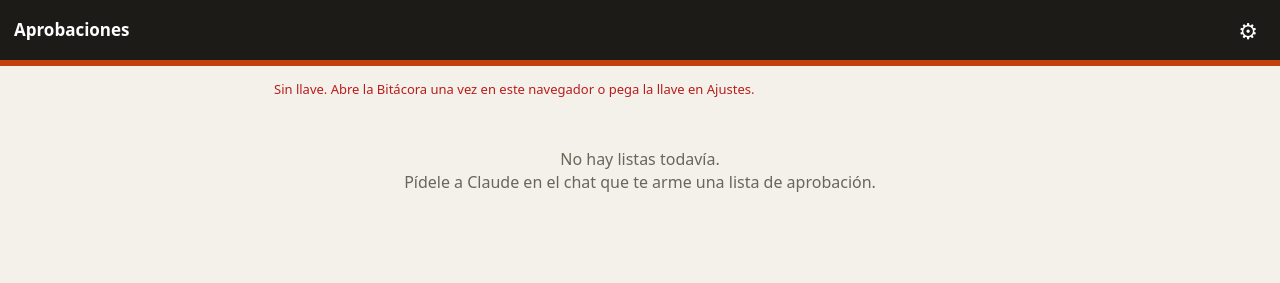
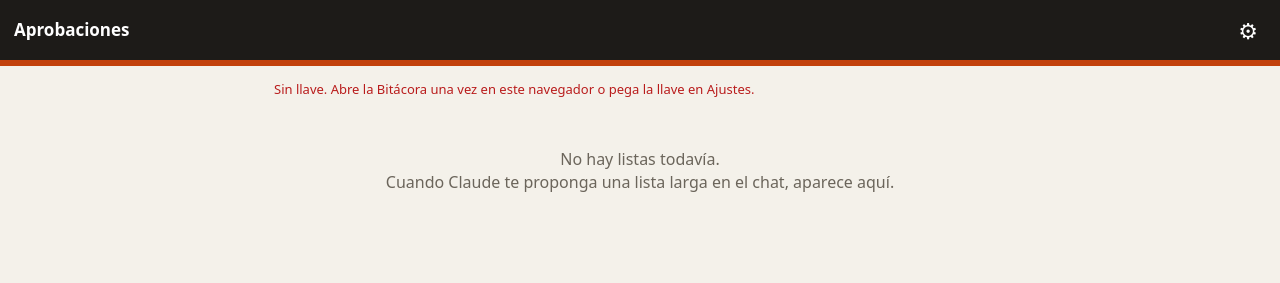
Before and after one commit to handeress/Lista-de-chequeo, a plain HTML site: page index.html in a window 1280 px wide. Shown: the top 283 px of the page. Drawn offline with Linux system fonts and the light colour scheme.

Commit message:
Aprobaciones: uso para listas largas del chat
Co-Authored-By: Claude Opus 5.5 <noreply@anthropic.com>
Claude-Session: https://claude.ai/code/session_015mMW6mUKLYVSC9ysNyBYch

```diff
--- a/index.html
+++ b/index.html
@@ -146,7 +146,7 @@ function pintar(){
   const act=listas.filter(l=>!(resp[l.id]||{}).terminada), ter=listas.filter(l=>(resp[l.id]||{}).terminada);
   const fila=l=>{const c=cuenta(l),n=l.items.length;return`<button class="tarjeta" data-l="${esc(l.id)}"><div class="t">${esc(l.titulo)}</div>
     <div class="s">${esc(l.proyecto||'')}${l.proyecto?' · ':''}${n} ítems · ${c.sin} sin marcar · ${c.aprobado} aprobados · ${c.revisar} a revisar · ${c.descartado} descartados</div>${barra(c,n)}</button>`;};
-  m.innerHTML=`<div class="estado" id="est"></div>`+(listas.length?'':`<div class="vacio">No hay listas todavía.<br>Pídele a Claude en el chat que te arme una lista de aprobación.</div>`)
+  m.innerHTML=`<div class="estado" id="est"></div>`+(listas.length?'':`<div class="vacio">No hay listas todavía.<br>Cuando Claude te proponga una lista larga en el chat, aparece aquí.</div>`)
     +act.map(fila).join('')+(ter.length?`<h2 class="grupo">Terminadas</h2>`+ter.map(fila).join(''):'');
   m.querySelectorAll('[data-l]').forEach(b=>b.onclick=()=>{S.vista='lista';S.lista=b.dataset.l;S.filtro='todas';S.q='';window.scrollTo(0,0);pintar();});
   pintarEstado();
```
Also changed, not shown: 1 other file.
